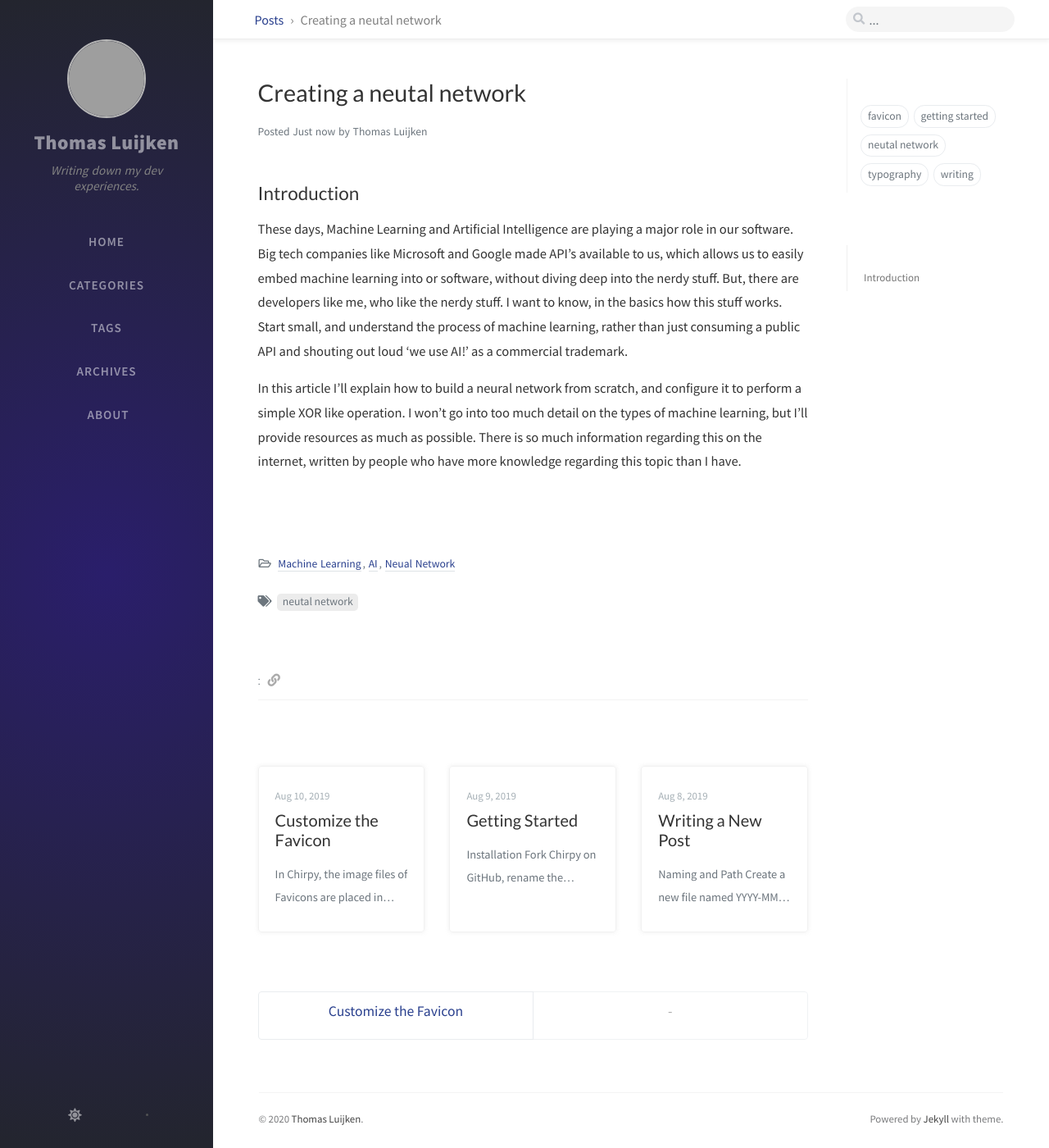
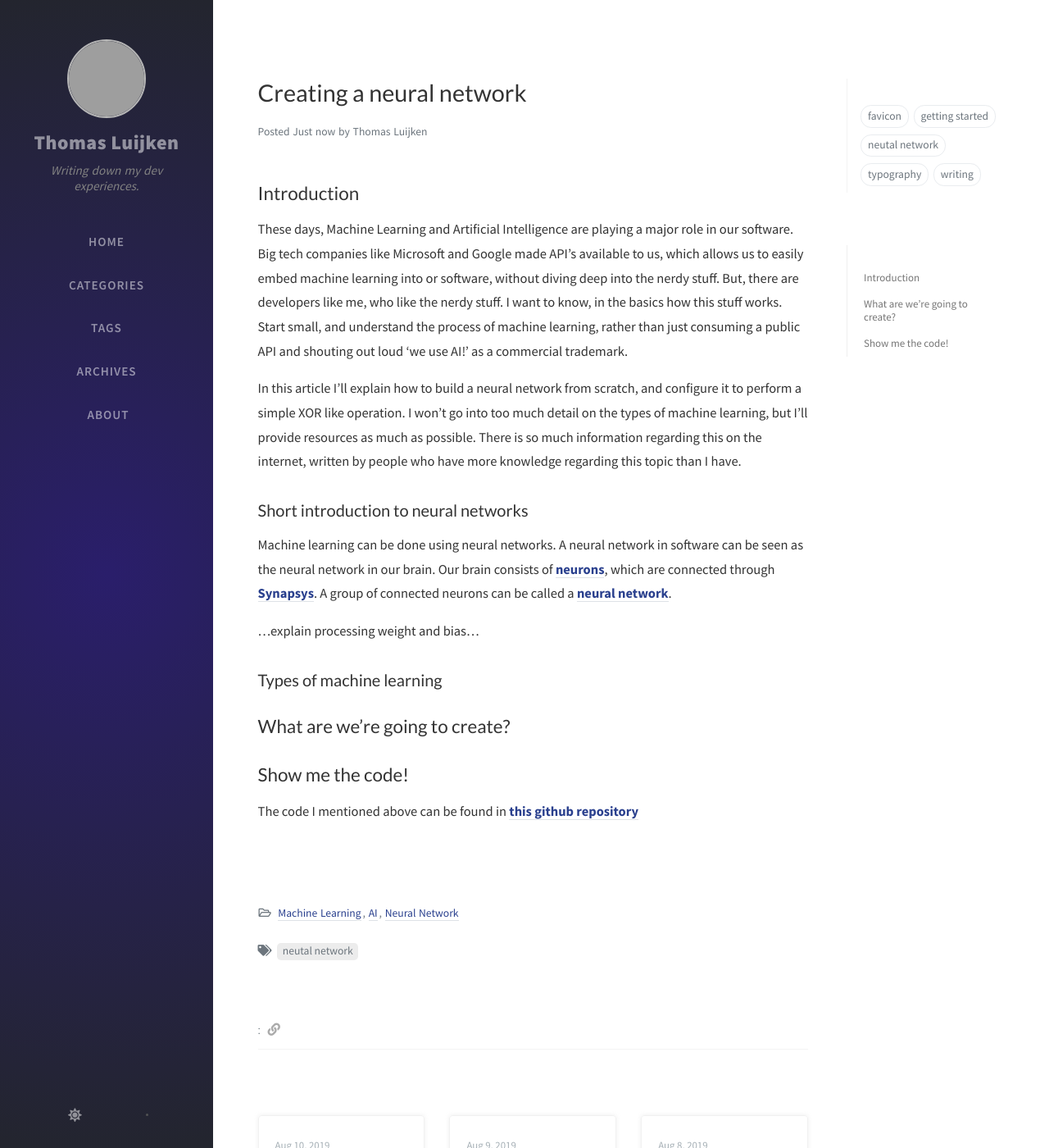
Before and after one commit to tluijken/tluijken.github.io, a Jekyll site: the page built from _posts/2020-11-29-creating-a-neural-network.md, in a window 1280 px wide and 1400 px high. Shown: the whole window at 82% size. Built offline with Jekyll 4.4.1, drawn with Linux system fonts in a browser that asks for light colours; nearby versions of some CDN libraries; comment, search, counter and statistics services are not loaded; grey boxes are pictures that could not be loaded.

Commit message:
Started the neural network blog post

```diff
--- a/_posts/2020-11-29-creating-a-neural-network.md
+++ b/_posts/2020-11-29-creating-a-neural-network.md
@@ -1,8 +1,8 @@
 ---
-title: Creating a neutal network
+title: Creating a neural network
 author: Thomas Luijken
 date: 2020-11-29 14:10:00 +0200
-categories: [Machine Learning, AI, Neual Network]
+categories: [Machine Learning, AI, Neural Network]
 tags: [neutal network]
 ---
 
@@ -10,3 +10,19 @@ tags: [neutal network]
 These days, Machine Learning and Artificial Intelligence are playing a major role in our software. Big tech companies like Microsoft and Google made API's available to us, which allows us to easily embed machine learning into or software, without diving deep into the nerdy stuff. But, there are developers like me, who like the nerdy stuff. I want to know, in the basics how this stuff works. Start small, and understand the process of machine learning, rather than just consuming a public API and shouting out loud 'we use AI!' as a commercial trademark.
 
 In this article I'll explain how to build a neural network from scratch, and configure it to perform a simple XOR like operation. I won't go into too much detail on the types of machine learning, but I'll provide resources as much as possible. There is so much information regarding this on the internet, written by people who have more knowledge regarding this topic than I have.
+
+### Short introduction to neural networks
+Machine learning can be done using neural networks. A neural network in software can be seen as the neural network in our brain. Our brain consists of [**neurons**](https://en.wikipedia.org/wiki/Neuron), which are connected through [**Synapsys**](https://en.wikipedia.org/wiki/Synapse). A group of connected neurons can be called a [**neural network**](https://en.wikipedia.org/wiki/Neural_network).
+
+...explain processing weight and bias...
+
+### Types of machine learning
+
+
+## What are we're going to create?
+
+
+
+
+## Show me the code!
+The code I mentioned above can be found in [**this github repository**](https://github.com/tluijken/neural-network-demo)
```
Also changed, not shown: assets/img/neural-network/1_YgJ6SYO7byjfCmt5uV0PmA.png (added), assets/img/neural-network/neural_network_brain.png (added).
